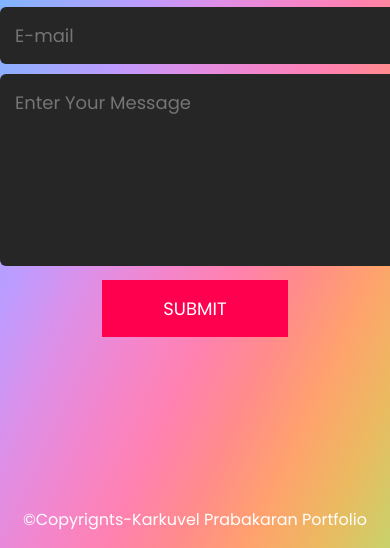
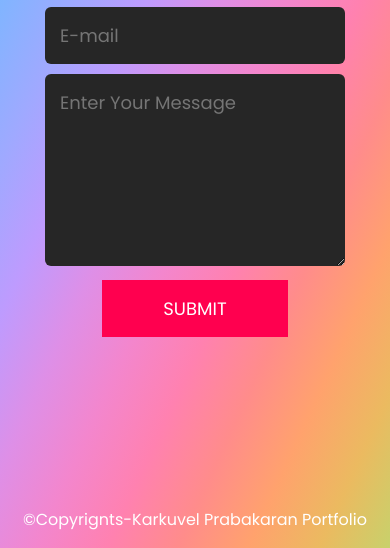
Before and after one commit to KARKUVELPRABAKARAN/KARKUVELPRABAKARAN.github.io, a plain HTML site: page HTML/contact.html in a window 390 px wide. Shown: the part 296-844 px from the top of the page. Drawn offline with nearby package versions, Linux system fonts and the light colour scheme.

Commit message:
Update contact.css

```diff
--- a/CSS/contact.css
+++ b/CSS/contact.css
@@ -41,3 +41,9 @@ form .btn2{
     margin-top: 2px;
     cursor: pointer;
 }
+@media(max-width:480px)
+{
+    form input, form textarea{
+        width: 300px;
+    }
+}
```
